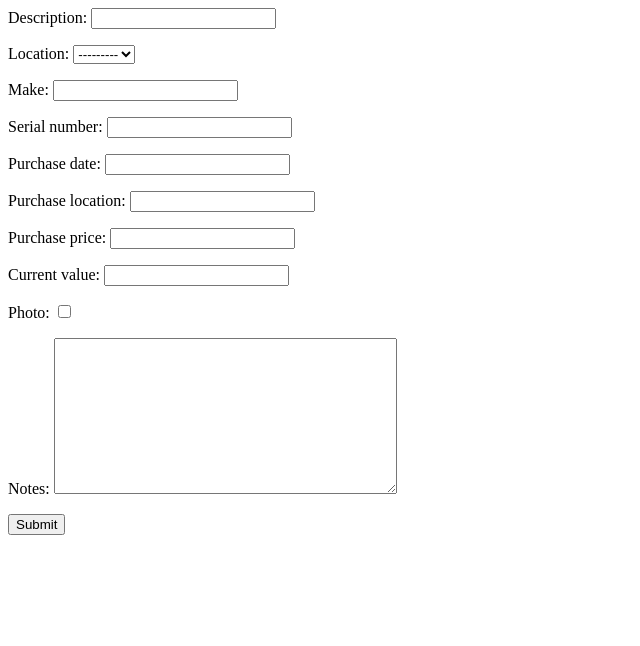
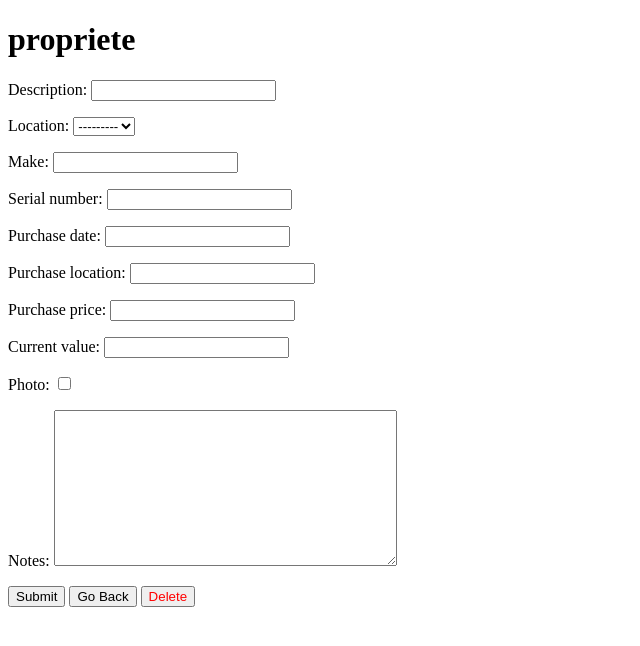
Before and after one commit to prplecake/propriete, a Django app: page /inventory/item/add/ in a window 1280 px wide. Shown: the top 646 px of the page, without its empty margins (0-640 px from the left). Run offline with Django 3.2, Linux system fonts and the light colour scheme; the visitor is signed in with stand-in values (Sample User, id 1); data that the repository does not hold is empty.

Commit message:
Add item_delete action
- Add delete view
- Rename form.html to item_form.html
- Add delete button to edit form
- Update URLs

```diff
--- a/inventory/templates/inventory/form.html
+++ /dev/null
@@ -1,5 +0,0 @@
-<form method="post">
-	{% csrf_token %}
-	{{ form.as_p }}
-	<input type="submit" value="Submit" />
-</form>
--- /dev/null
+++ b/inventory/templates/inventory/item_form.html
@@ -0,0 +1,10 @@
+{% extends 'base.html' %}
+
+{% block content %}
+<form method="post">
+	{% csrf_token %}
+	{{ form.as_p }}
+	<input type="submit" value="Submit" />
+	<button type="button">Go Back</button> <a href="{% url 'inventory:item_delete' item.id %}"><button type="button" class="danger">Delete</button></a>
+</form>
+{% endblock %}
--- a/inventory/templates/inventory/item_list.html
+++ b/inventory/templates/inventory/item_list.html
@@ -1,7 +1,7 @@
 {% extends 'base.html' %}
 
 {% block content %}
-<a href="/inventory/item/add">Add Item</a>
+<a href="{% url 'inventory:item_add' %}">Add Item</a>
 {% if item_list %}
 <table class="inventory_list">
 	<tr>
@@ -28,7 +28,7 @@
 		<td>{% if item.current_value %}${{item.current_value}}{% endif %}</td>
 		<td>{{item.photo}}</td>
 		<td>{{item.notes|linebreaks}}</td>
-		<td><a href="item/{{item.id}}/edit">Edit</a></td>
+		<td><a href="{% url 'inventory:item_update' item.id %}">Edit</a></td>
 	</tr>
 	{% endfor %}
 </table>
--- a/inventory/urls.py
+++ b/inventory/urls.py
@@ -12,6 +12,7 @@ urlpatterns = [
 	path('inventory/owner_info_update/', views.owner_info_update),
 	path('inventory/policy_info_update/', views.policy_info_update),
 
-	path('inventory/item/add/', views.item_add),
-	path('inventory/item/<int:id>/edit/', views.item_update),
+	path('inventory/item/add/', views.item_add, name='item_add'),
+	path('inventory/item/<int:id>/edit/', views.item_update, name='item_update'),
+	path('inventory/item/<int:id>/delete/', views.item_delete, name='item_delete'),
 ]
--- a/inventory/views.py
+++ b/inventory/views.py
@@ -85,7 +85,7 @@ def item_add(request):
 			form.save()
 			return HttpResponseRedirect('/inventory/')
 	form = ItemForm()
-	return render(request, 'inventory/form.html', {'form': form})
+	return render(request, 'inventory/item_form.html', {'form': form})
 
 
 @login_required
@@ -96,7 +96,20 @@ def item_update(request, id):
 		form.save()
 		return HttpResponseRedirect('/inventory/')
 
-	return render(request, 'inventory/form.html', {'form': form})
+	return render(
+		request,
+		'inventory/item_form.html',
+		{
+			'form': form,
+			'item': item,
+		}
+	)
+
+
+@login_required
+def item_delete(request, id):
+	print("Item delete hit")
+	return
 
 
 class InventoryView(LoginRequiredMixin, ListView):
--- a/static/style.css
+++ b/static/style.css
@@ -10,3 +10,7 @@ td > p {
 .inventory_list td {
 	vertical-align: top;
 }
+
+.danger {
+	color: red;
+}
```
